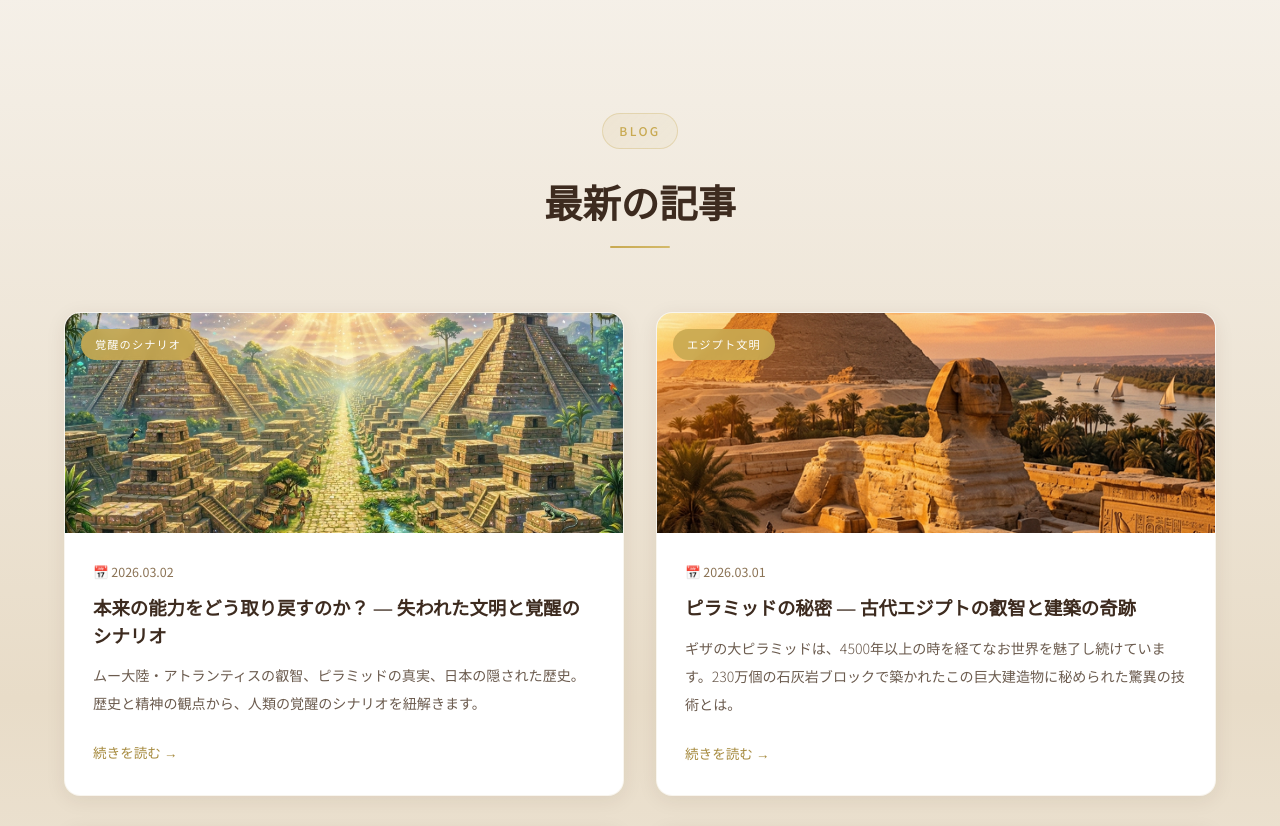
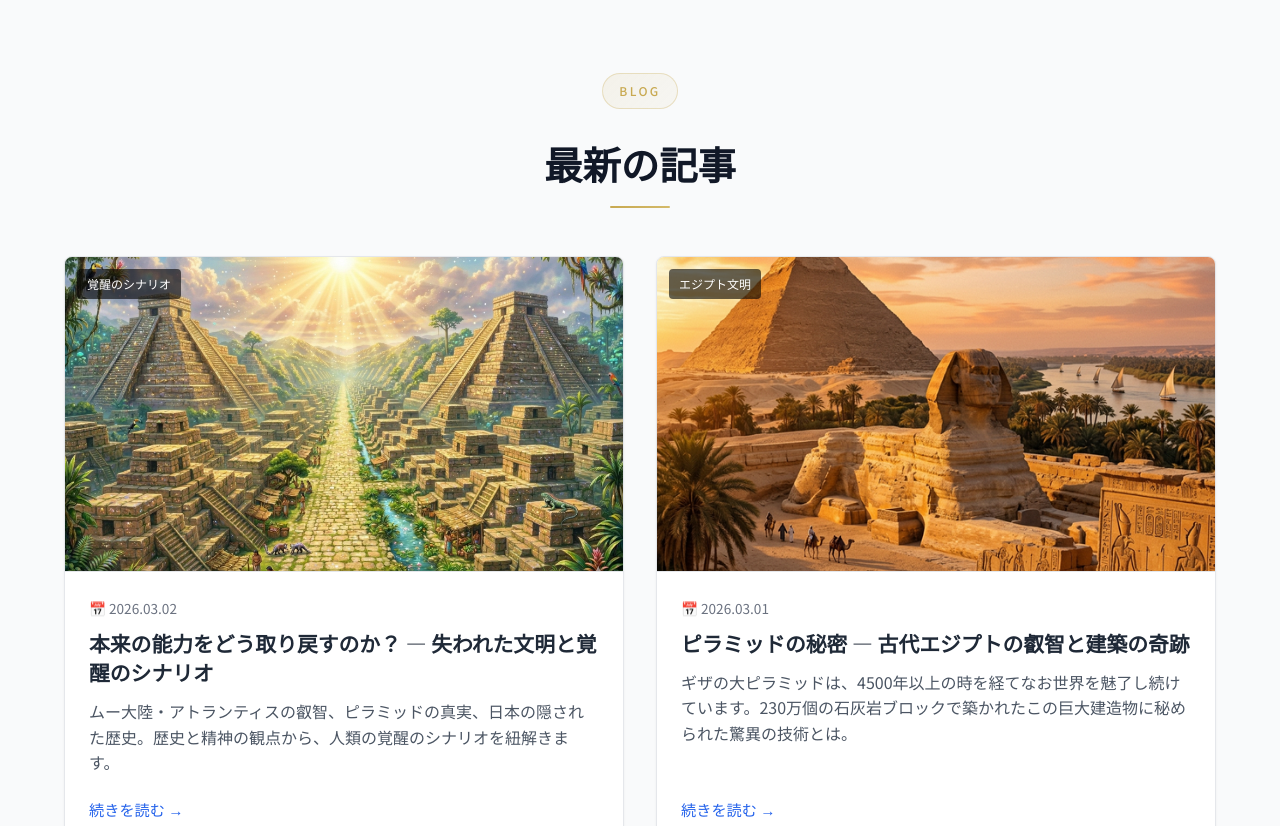
Before and after one commit to kinoshitayukari/mu-atlantis, a plain HTML site: page index.html in a window 1280 px wide. Shown: the part 1640-2466 px from the top of the page. Drawn offline with Linux system fonts and the light colour scheme.

Commit message:
Update blog section design to simple WordPress style

```diff
--- a/style.css
+++ b/style.css
@@ -35,7 +35,9 @@
 }
 
 /* ---------- Reset & Base ---------- */
-*, *::before, *::after {
+*,
+*::before,
+*::after {
   margin: 0;
   padding: 0;
   box-sizing: border-box;
@@ -68,16 +70,27 @@ a {
 }
 
 /* ---------- Typography ---------- */
-h1, h2, h3, h4 {
+h1,
+h2,
+h3,
+h4 {
   font-family: var(--font-serif);
   font-weight: 700;
   color: var(--color-brown-dark);
   line-height: 1.4;
 }
 
-h1 { font-size: clamp(2rem, 5vw, 3.5rem); }
-h2 { font-size: clamp(1.5rem, 3vw, 2.5rem); }
-h3 { font-size: clamp(1.2rem, 2.5vw, 1.8rem); }
+h1 {
+  font-size: clamp(2rem, 5vw, 3.5rem);
+}
+
+h2 {
+  font-size: clamp(1.5rem, 3vw, 2.5rem);
+}
+
+h3 {
+  font-size: clamp(1.2rem, 2.5vw, 1.8rem);
+}
 
 p {
   font-weight: 300;
@@ -278,12 +291,10 @@ p {
   left: 0;
   width: 100%;
   height: 100%;
-  background: linear-gradient(
-    180deg,
-    rgba(61, 43, 31, 0.3) 0%,
-    rgba(61, 43, 31, 0.5) 50%,
-    rgba(61, 43, 31, 0.7) 100%
-  );
+  background: linear-gradient(180deg,
+      rgba(61, 43, 31, 0.3) 0%,
+      rgba(61, 43, 31, 0.5) 50%,
+      rgba(61, 43, 31, 0.7) 100%);
   z-index: 1;
 }
 
@@ -363,8 +374,15 @@ p {
 }
 
 @keyframes float {
-  0%, 100% { transform: translateX(-50%) translateY(0); }
-  50% { transform: translateX(-50%) translateY(-10px); }
+
+  0%,
+  100% {
+    transform: translateX(-50%) translateY(0);
+  }
+
+  50% {
+    transform: translateX(-50%) translateY(-10px);
+  }
 }
 
 /* ---------- About Section ---------- */
@@ -443,115 +461,127 @@ p {
 
 /* ---------- Blog Section ---------- */
 .blog-section {
-  padding: 120px 0;
-  background: linear-gradient(180deg, var(--color-beige), var(--color-sand) 50%, var(--color-beige));
+  padding: 80px 0;
+  background: #f9fafb;
+  /* Light gray background to contrast with white cards */
 }
 
 .blog-section .section-header {
   text-align: center;
-  margin-bottom: 64px;
+  margin-bottom: 48px;
 }
 
 .blog-section .section-header h2 {
   margin-top: 12px;
+  font-family: var(--font-sans);
+  color: #111827;
 }
 
 .blog-grid {
   display: grid;
-  grid-template-columns: repeat(3, 1fr);
+  grid-template-columns: repeat(2, 1fr);
   gap: 32px;
 }
 
 .blog-card {
-  background: white;
-  border-radius: var(--radius-md);
+  background: #ffffff;
+  border: 1px solid #e5e7eb;
+  border-radius: 8px;
   overflow: hidden;
-  box-shadow: var(--shadow-soft);
-  transition: var(--transition);
-  border: 1px solid rgba(232, 220, 200, 0.3);
+  box-shadow: 0 1px 3px rgba(0, 0, 0, 0.05);
+  transition: box-shadow 0.2s ease, transform 0.2s ease;
+  display: flex;
+  flex-direction: column;
 }
 
 .blog-card:hover {
-  transform: translateY(-8px);
-  box-shadow: var(--shadow-medium);
+  box-shadow: 0 4px 12px rgba(0, 0, 0, 0.08);
+  transform: translateY(-2px);
 }
 
 .blog-card-image {
   position: relative;
-  height: 220px;
-  overflow: hidden;
+  margin-bottom: 0;
+  border-bottom: 1px solid #e5e7eb;
 }
 
 .blog-card-image img {
   width: 100%;
-  height: 100%;
+  height: auto;
+  aspect-ratio: 16 / 9;
   object-fit: cover;
-  transition: transform 0.6s ease;
-}
-
-.blog-card:hover .blog-card-image img {
-  transform: scale(1.08);
 }
 
 .blog-card-image .blog-tag {
   position: absolute;
-  top: 16px;
-  left: 16px;
-  background: rgba(200, 169, 81, 0.9);
-  color: white;
-  font-size: 0.7rem;
-  font-weight: 500;
-  letter-spacing: 0.1em;
-  padding: 5px 14px;
-  border-radius: 20px;
-  backdrop-filter: blur(4px);
+  top: 12px;
+  left: 12px;
+  background: rgba(0, 0, 0, 0.6);
+  color: #ffffff;
+  font-size: 0.75rem;
+  padding: 4px 10px;
+  border-radius: 4px;
+  font-family: var(--font-sans);
 }
 
 .blog-card-body {
-  padding: 28px;
+  padding: 24px;
+  display: flex;
+  flex-direction: column;
+  flex-grow: 1;
 }
 
 .blog-card-body .blog-date {
-  font-size: 0.78rem;
-  color: var(--color-brown-light);
-  margin-bottom: 10px;
-  display: flex;
-  align-items: center;
-  gap: 6px;
+  font-size: 0.85rem;
+  color: #6b7280;
+  margin-bottom: 8px;
+  font-family: var(--font-sans);
 }
 
 .blog-card-body h3 {
-  font-size: 1.15rem;
+  font-size: 1.3rem;
   margin-bottom: 12px;
-  line-height: 1.5;
+  line-height: 1.4;
+  font-family: var(--font-sans);
+  font-weight: 600;
+}
+
+.blog-card-body h3 a {
+  color: #1f2937;
+  text-decoration: none;
 }
 
 .blog-card-body h3 a:hover {
-  color: var(--color-gold-dark);
+  text-decoration: underline;
+  color: #2563eb;
 }
 
 .blog-card-body p {
-  font-size: 0.88rem;
+  font-size: 1rem;
   margin-bottom: 20px;
+  font-family: var(--font-sans);
+  color: #4b5563;
+  line-height: 1.6;
+  font-weight: normal;
   display: -webkit-box;
   -webkit-line-clamp: 3;
+  line-clamp: 3;
   -webkit-box-orient: vertical;
   overflow: hidden;
+  flex-grow: 1;
 }
 
 .blog-read-more {
-  display: inline-flex;
-  align-items: center;
-  gap: 6px;
-  font-size: 0.85rem;
+  display: inline-block;
+  font-size: 0.95rem;
+  color: #2563eb;
+  text-decoration: none;
+  font-family: var(--font-sans);
   font-weight: 500;
-  color: var(--color-gold-dark);
-  transition: var(--transition);
 }
 
 .blog-read-more:hover {
-  color: var(--color-gold);
-  gap: 10px;
+  text-decoration: underline;
 }
 
 /* ---------- CTA Section ---------- */
@@ -575,8 +605,15 @@ p {
 }
 
 @keyframes pulse-glow {
-  0%, 100% { opacity: 0.5; }
-  50% { opacity: 1; }
+
+  0%,
+  100% {
+    opacity: 0.5;
+  }
+
+  50% {
+    opacity: 1;
+  }
 }
 
 .cta-section h2 {
@@ -819,6 +856,7 @@ p {
 
 /* ---------- Responsive ---------- */
 @media (max-width: 1024px) {
+
   .features-grid,
   .blog-grid {
     grid-template-columns: repeat(2, 1fr);
```
